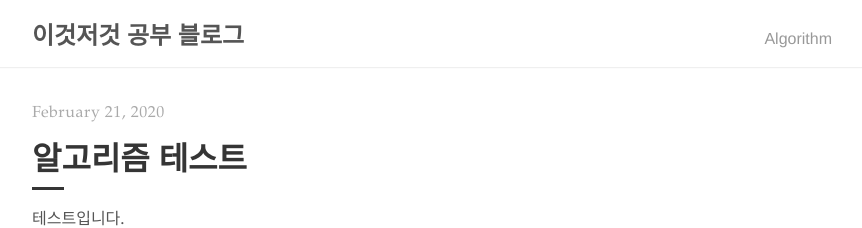
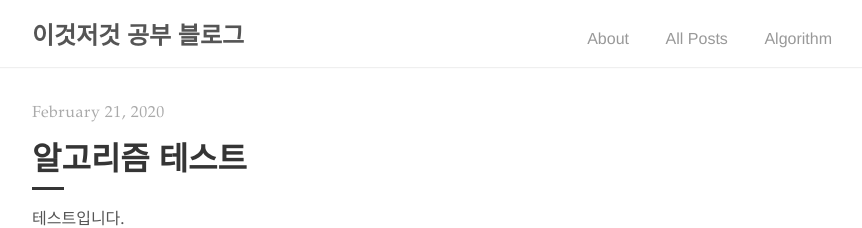
Before and after one commit to hojoon90/hojoon90.github.io, a Jekyll site: the page built from index.html, in a window 1280 px wide. Shown: the top 228 px of the page, without its empty margins (208-1070 px from the left). Built offline with Jekyll 4.4.1, drawn with Linux system fonts in a browser that asks for light colours; the list of posts is cut into pages by our own code.

Commit message:
menu update

```diff
--- a/_includes/navigation.html
+++ b/_includes/navigation.html
@@ -4,8 +4,8 @@
       <h2 class="nav-title">{{ site.title }}</h2>
     </a>
     <ul>
-      <!--<li><a href="{{ '/about' | prepend: site.baseurl }}">About</a></li>
-      <li><a href="{{ site.baseurl }}/">Posts</a></li>-->
+      <li><a href="{{ '/about' | prepend: site.baseurl }}">About</a></li>
+      <li><a href="{{ site.baseurl }}/">All Posts</a></li>
       {% assign pages_list = site.pages %}
       {% for node in pages_list %}
         {% if node.title != null %}
```
